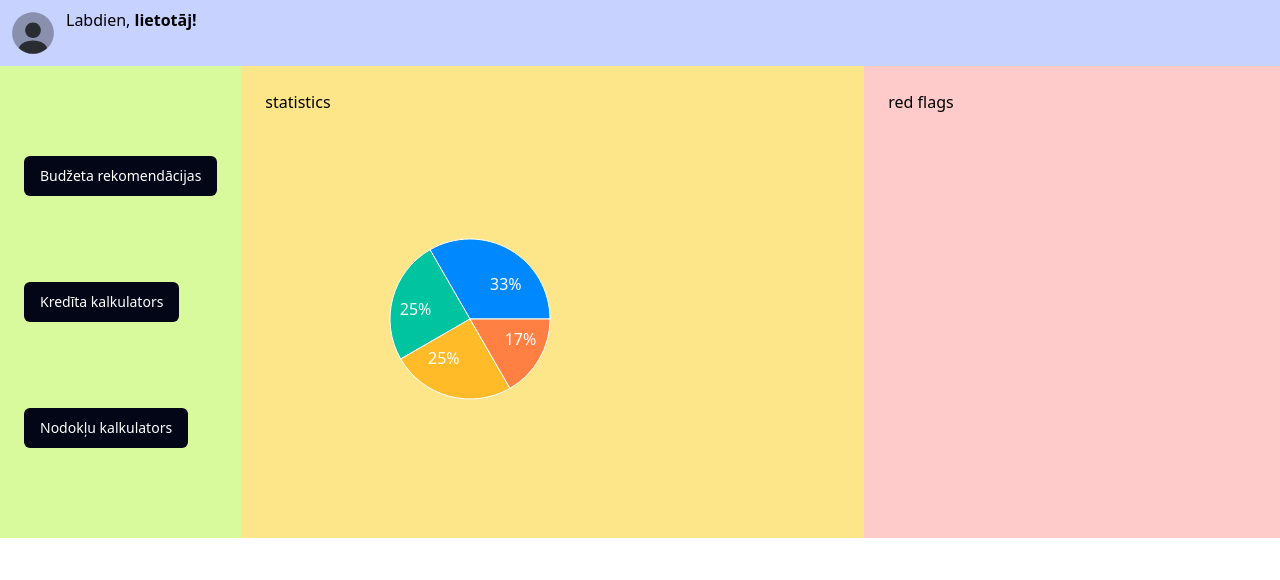
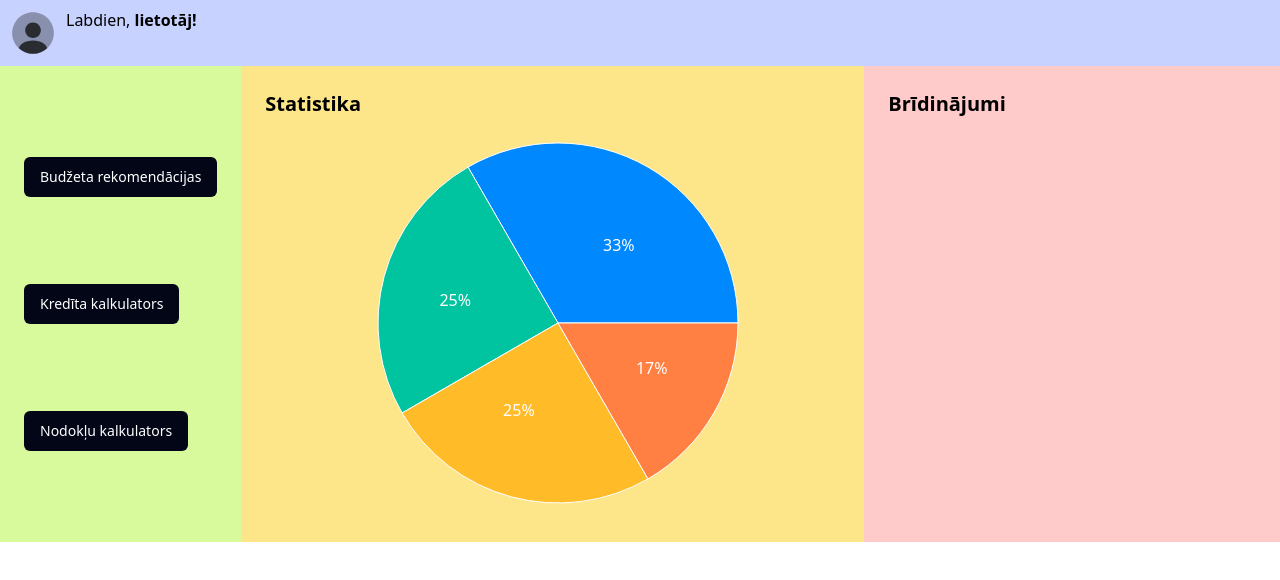
Before and after one commit to armj1/budget-management-tool, a Next.js app: page /dashboard in a window 1280 px wide. Shown: the top 580 px of the page. Built offline with nearby package versions, Linux system fonts and the light colour scheme.

Commit message:
design tweaks

```diff
--- a/components/pie-chart.tsx
+++ b/components/pie-chart.tsx
@@ -50,7 +50,7 @@ export default function StatisticsPieChart() {
         cy={200}
         labelLine={false}
         label={renderCustomizedLabel}
-        outerRadius={80}
+        outerRadius={180}
         fill="#8884d8"
         dataKey="value"
       >
--- a/pages/dashboard.tsx
+++ b/pages/dashboard.tsx
@@ -36,10 +36,12 @@ export default function Home() {
           </Link>
         </div>
         <div className="bg-amber-200 basis-3/6 p-6">
-          <p>statistics</p>
-          <StatisticsPieChart />
+          <p className="text-xl"><b>Statistika</b></p>
+          <div className="flex justify-center"><StatisticsPieChart /></div>
         </div>
-        <div className="bg-red-200 basis-2/6 p-6">red flags</div>
+        <div className="bg-red-200 basis-2/6 p-6">
+          <p className="text-xl"><b>Brīdinājumi</b></p>
+        </div>
       </div>
     </>
   );
```
